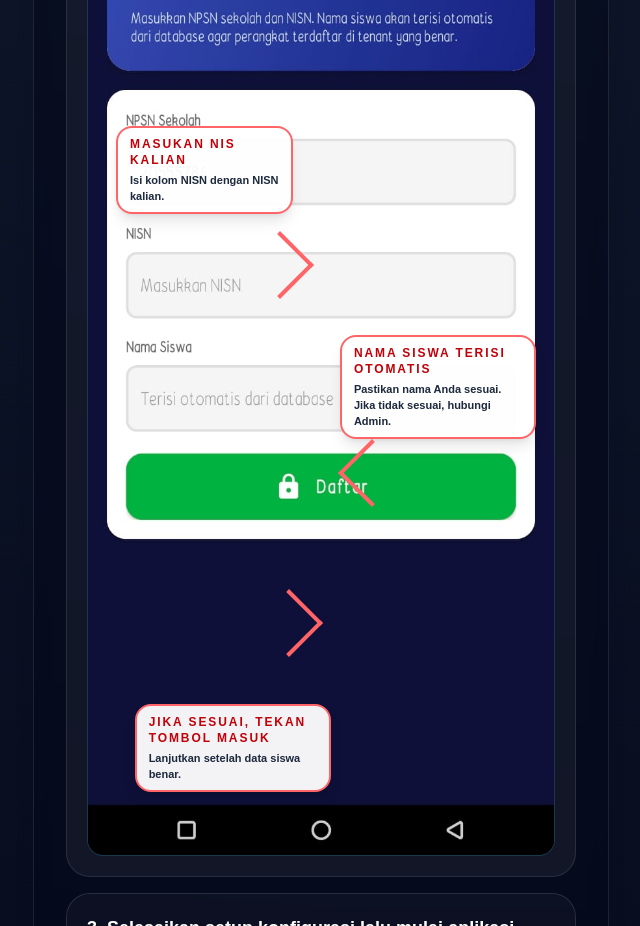
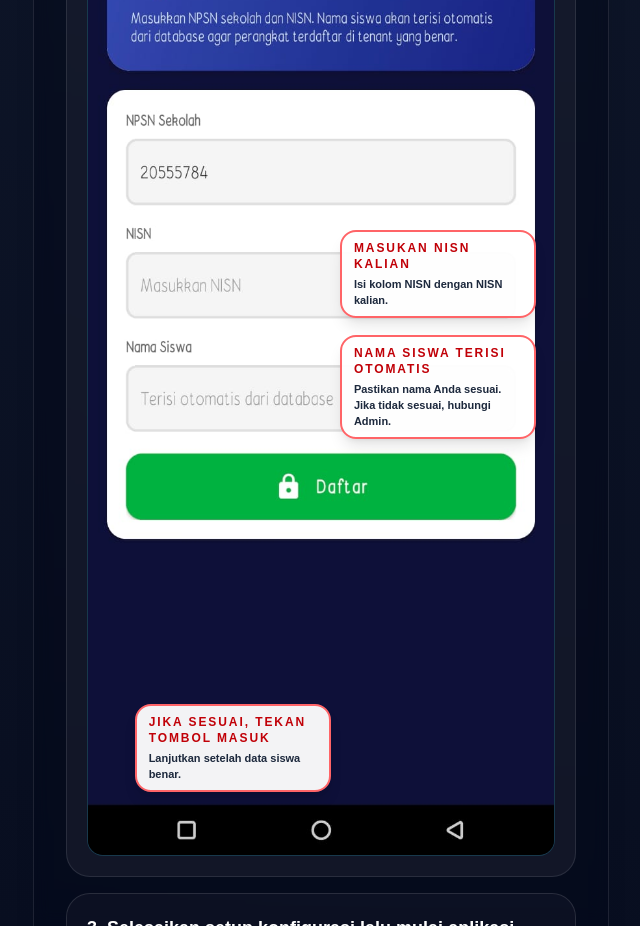
Before and after one commit to mikoewp1982/Dashboard-Portal, a Next.js app in the folder web/: page /edulock/install in a window 1280 px wide. Shown: the part 2680-3606 px from the top of the page, without its empty margins (71-711 px from the left). Built offline with nearby package versions, Linux system fonts and the light colour scheme; no server answers.

Commit message:
fix(web): refine EduLock login tutorial callout

```diff
--- a/web/src/app/edulock/install/page.tsx
+++ b/web/src/app/edulock/install/page.tsx
@@ -59,9 +59,9 @@ const visualSteps = [
     imageAlt: "Halaman login aplikasi EduLock",
     callouts: [
       {
-        title: "Masukan NIS kalian",
+        title: "Masukan NISN kalian",
         body: "Isi kolom NISN dengan NISN kalian.",
-        positionClassName: "left-[6%] top-[30%] max-w-[38%]",
+        positionClassName: "right-[4%] top-[40%] max-w-[42%]",
         arrowClassName: "left-[36%] top-[41%] h-12 w-12 border-r-4 border-t-4",
         arrowRotationClassName: "rotate-45",
       },
@@ -238,9 +238,6 @@ export default function EduLockInstallPage() {
                                       {callout.body}
                                     </p>
                                   </div>
-                                  <div
-                                    className={`absolute border-red-400 ${callout.arrowClassName} ${callout.arrowRotationClassName}`}
-                                  />
                                 </div>
                               ))}
                             </div>
```
